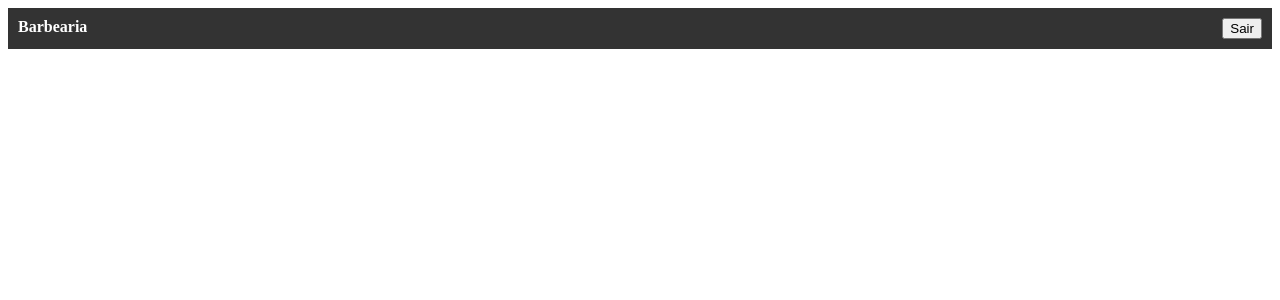
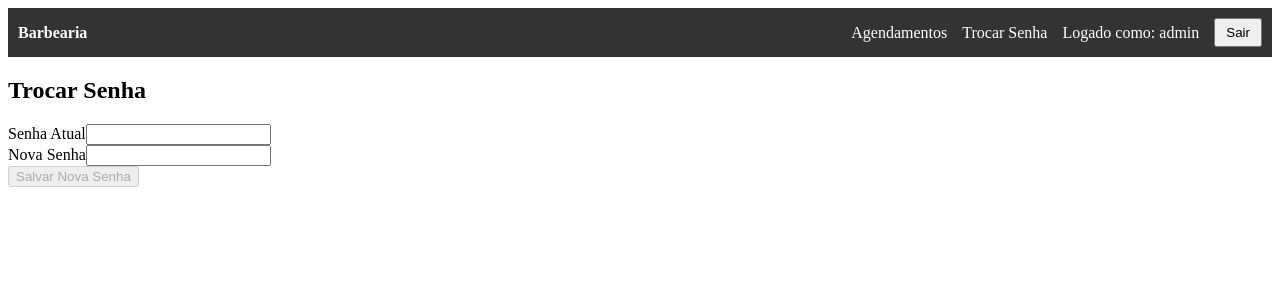
Before and after one commit to paulohscoelho/barbershop-web, an Angular app: page /change-password in a window 1280 px wide. Before the commit this address led to /. Shown: the top 300 px of the page. Built offline with nearby package versions, Linux system fonts and the light colour scheme; sample sign-in values are in the browser's storage.

Commit message:
feat: tela de troca de senha e tratamento de erros

```diff
--- a/src/app/app.routes.ts
+++ b/src/app/app.routes.ts
@@ -12,6 +12,11 @@ export const routes: Routes = [
     loadComponent: () => import('./features/client-dashboard/dashboard/dashboard').then(m => m.Dashboard)
   },
   {
+    path: 'change-password',
+    canActivate: [authGuard],
+    loadComponent: () => import('./features/auth/change-password/change-password').then(m => m.ChangePasswordComponent)
+  },
+  {
     path: '',
     redirectTo: '/login',
     pathMatch: 'full'
--- a/src/app/core/interceptors/token.interceptor.ts
+++ b/src/app/core/interceptors/token.interceptor.ts
@@ -1,7 +1,7 @@
 import { HttpInterceptorFn } from '@angular/common/http';
 
 export const tokenInterceptor: HttpInterceptorFn = (req, next) => {
-  const token = localStorage.getItem('token');
+  const token = localStorage.getItem('barbershop_token');
 
   if (token) {
     const clonedRequest = req.clone({
--- /dev/null
+++ b/src/app/core/services/user.ts
@@ -0,0 +1,15 @@
+import { Injectable, inject } from '@angular/core';
+import { HttpClient } from '@angular/common/http';
+import { Observable } from 'rxjs';
+
+@Injectable({
+  providedIn: 'root'
+})
+export class UserService {
+  private readonly API_URL = 'http://localhost:8080/api/users';
+  private http = inject(HttpClient);
+
+  changePassword(data: { oldPassword: string; newPassword: string }): Observable<void> {
+    return this.http.patch<void>(`${this.API_URL}/change-password`, data);
+  }
+}
--- /dev/null
+++ b/src/app/features/auth/change-password/change-password.html
@@ -0,0 +1,18 @@
+<div class="password-container">
+  <h2>Trocar Senha</h2>
+  <form [formGroup]="passwordForm" (ngSubmit)="onSubmit()">
+    <div>
+      <label>Senha Atual</label>
+      <input type="password" formControlName="oldPassword" />
+    </div>
+    <div>
+      <label>Nova Senha</label>
+      <input type="password" formControlName="newPassword" />
+    </div>
+    <button type="submit" [disabled]="passwordForm.invalid">Salvar Nova Senha</button>
+  </form>
+
+  <p *ngIf="message" [style.color]="isError ? 'red' : 'green'">
+    {{ message }}
+  </p>
+</div>
--- /dev/null
+++ b/src/app/features/auth/change-password/change-password.ts
@@ -0,0 +1,44 @@
+import { Component, inject } from '@angular/core';
+import { FormBuilder, ReactiveFormsModule, Validators } from '@angular/forms';
+import { UserService } from '../../../core/services/user';
+import { Router } from '@angular/router';
+import { CommonModule } from '@angular/common';
+
+@Component({
+  selector: 'app-change-password',
+  standalone: true,
+  imports: [ReactiveFormsModule, CommonModule],
+  templateUrl: './change-password.html',
+  styleUrl: './change-password.scss'
+})
+export class ChangePasswordComponent {
+  private fb = inject(FormBuilder);
+  private userService = inject(UserService);
+  private router = inject(Router);
+
+  passwordForm = this.fb.group({
+    oldPassword: ['', [Validators.required]],
+    newPassword: ['', [Validators.required, Validators.minLength(8)]]
+  });
+
+  message: string | null = null;
+  isError: boolean = false;
+
+  onSubmit() {
+    if (this.passwordForm.valid) {
+      const { oldPassword, newPassword } = this.passwordForm.value;
+
+      this.userService.changePassword({ oldPassword: oldPassword!, newPassword: newPassword! }).subscribe({
+        next: () => {
+          this.isError = false;
+          this.message = "Senha alterada com sucesso!";
+          this.passwordForm.reset();
+        },
+        error: (err) => {
+          this.isError = true;
+          this.message = err.error?.erro || "Erro ao alterar a senha. Verifique sua conexão.";
+        }
+      });
+    }
+  }
+}
--- a/src/app/shared/components/header/header.html
+++ b/src/app/shared/components/header/header.html
@@ -1,9 +1,15 @@
-<header style="display: flex; justify-content: space-between; padding: 10px; background-color: #333; color: white;">
+<header style="display: flex; justify-content: space-between; padding: 10px; background-color: #333; color: white; align-items: center;">
   <div>
     <strong>Barbearia</strong>
   </div>
   <nav style="display: flex; gap: 15px; align-items: center;">
-    <span *ngIf="userRole">Logado como: {{ userRole }}</span>
-    <button (click)="onLogout()" style="cursor: pointer;">Sair</button>
+    <a routerLink="/dashboard" style="color: white; text-decoration: none; cursor: pointer;">Agendamentos</a>
+    <a routerLink="/change-password" style="color: white; text-decoration: none; cursor: pointer;">Trocar Senha</a>
+
+    @if (userRole) {
+      <span>Logado como: {{ userRole }}</span>
+    }
+
+    <button (click)="onLogout()" style="cursor: pointer; padding: 5px 10px;">Sair</button>
   </nav>
 </header>
--- a/src/app/shared/components/header/header.ts
+++ b/src/app/shared/components/header/header.ts
@@ -1,11 +1,11 @@
 import { Component, inject } from '@angular/core';
 import { AuthService } from '../../../core/services/auth.service';
-import { Router } from '@angular/router';
+import { Router, RouterLink } from '@angular/router';
 
 @Component({
   selector: 'app-header',
   standalone: true,
-  imports: [],
+  imports: [RouterLink],
   templateUrl: './header.html',
   styleUrl: './header.scss'
 })
```
Also changed, not shown: src/app/features/auth/change-password/change-password.scss (added), 2 other files (tests, documents, lock files or other folders).
